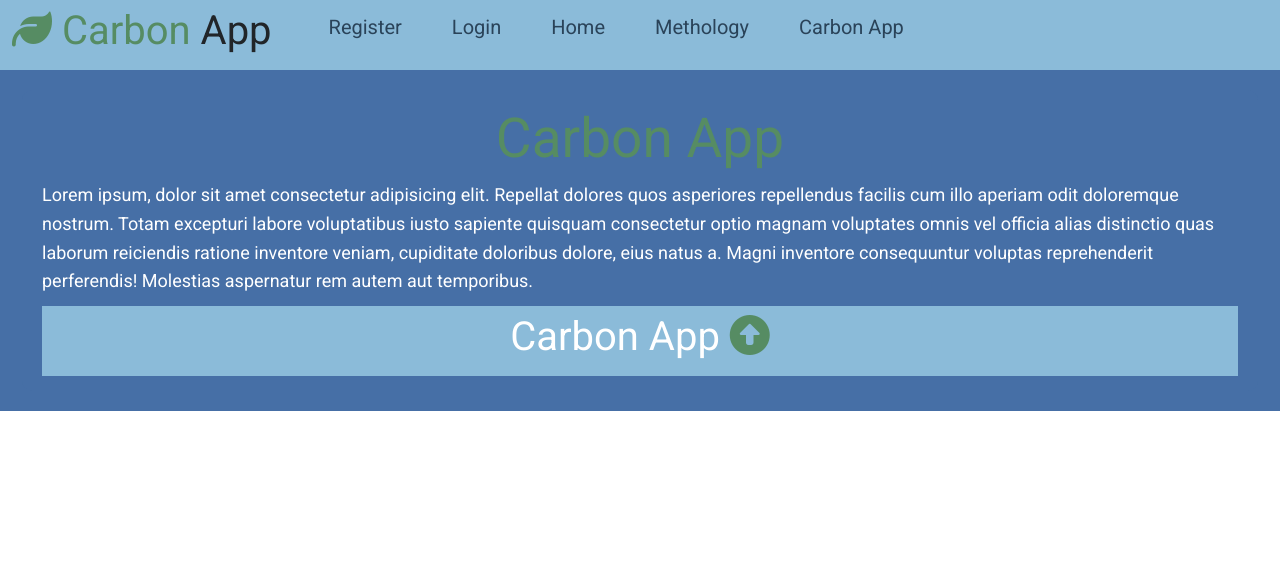
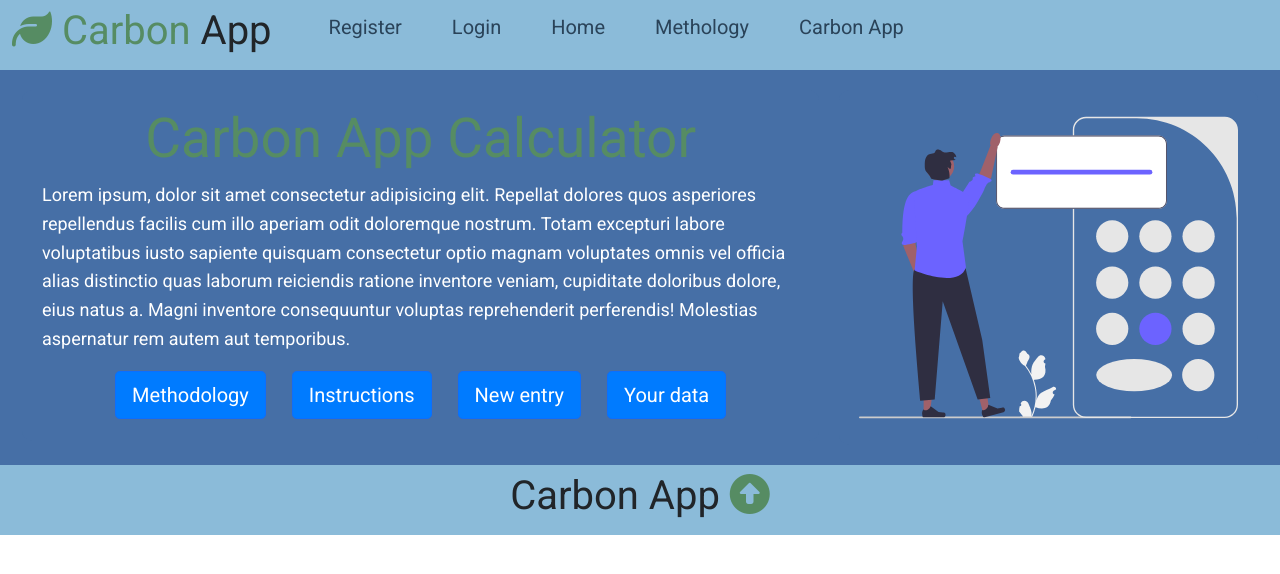
Before and after one commit to MartinAkselsen/AppMartin, a Flask app: page /carbon_app in a window 1280 px wide. Shown: the top 574 px of the page. Run offline with Flask 2, Linux system fonts and the light colour scheme; some libraries are stand-ins or nearby versions.

Commit message:
Update carbon_app.html

```diff
--- a/capp/templates/carbon_app.html
+++ b/capp/templates/carbon_app.html
@@ -1,18 +1,73 @@
 {% extends "layout.html" %}
 {% block content %}
 
-<section class="section_header_carbon_app">
-    <div class="container">
+    <!-- Header -->
+    <section class="section_header_carbon_app">
+        <div class="container">
 
-    </head>
+        <div class="header_carbon_app">
+            <div class="box">
+            <h1 style="font-size:55px;"><span class="text-logo"> Carbon App Calculator</span></h1>
+            <p style="text-align:left;">
+                Lorem ipsum, dolor sit amet consectetur adipisicing elit. Repellat dolores quos asperiores repellendus facilis cum illo aperiam odit doloremque nostrum. Totam excepturi labore voluptatibus iusto sapiente quisquam consectetur optio magnam voluptates omnis vel officia alias distinctio quas laborum reiciendis ratione inventore veniam, cupiditate doloribus dolore, eius natus a. Magni inventore consequuntur voluptas reprehenderit perferendis! Molestias aspernatur rem autem aut temporibus.
+            </p>
+            <div class="container_buttons_links_header_carbon_app">
+                <div class="btn">
+                    <a href="{{url_for('methodology.methodology_home')}}" class="btn btn-primary btn-lg mr-2", style="background-color:#007bff;">Methodology</a>
+                </div>
+                <div class="btn">
+                    <a href="#" class="btn btn-primary btn-lg mr-2", style="background-color:#007bff;", data-toggle="modal" data-target="#carbon_app_instructions">Instructions</a>
+                </div>
+                <div class="btn">
+                    <a href="{{url_for('carbon_app.new_entry')}}" class="btn btn-primary btn-lg mr-2", style="background-color:#007bff;">New entry</a>
+                </div>
+                <div class="btn">
+                    <a href="{{url_for('carbon_app.your_data')}}" class="btn btn-primary btn-lg mr-2", style="background-color:#007bff;">Your data</a>
+                </div>
+            </div>
+            <!-- Modal Instructions -->
+            <div class="modal fade" id="carbon_app_instructions" tabindex="-1" role="dialog" aria-labelledby="exampleModalLabel" aria-hidden="true">
+                <div class="modal-dialog" role="document">
+                <div class="modal-content">
 
+                    <div class="modal-header">
+                    <h5 class="modal-title", style="color:black; text-align: center;">Carbon App, instructions</h5>
+                    </div>
 
-      <div class="header_carbon_app">
-        <div class="box">
-          <h1 style="font-size:55px;"><span class="text-logo">Carbon App</span></h1>
-          <p style="text-align:left;">
-              Lorem ipsum, dolor sit amet consectetur adipisicing elit. Repellat dolores quos asperiores repellendus facilis cum illo aperiam odit doloremque nostrum. Totam excepturi labore voluptatibus iusto sapiente quisquam consectetur optio magnam voluptates omnis vel officia alias distinctio quas laborum reiciendis ratione inventore veniam, cupiditate doloribus dolore, eius natus a. Magni inventore consequuntur voluptas reprehenderit perferendis! Molestias aspernatur rem autem aut temporibus.
-          </p>
+                    <div class="modal-body", style="color:black">
+                    <p style="text-align: left;">
+                        Lorem ipsum dolor, sit amet consectetur adipisicing elit. Repudiandae ratione tempore id esse nobis molestias quasi explicabo possimus ea reprehenderit.
+                    </p>
+                    <ol style="text-align:left;">
+                        <li>
+                            Lorem ipsum dolor sit amet consectetur adipisicing elit. Sequi, sint.
+                        </li>
+                        <li>
+                            Lorem ipsum dolor sit amet consectetur adipisicing elit. Sequi, sint.
+                        </li>
+                    </ol>
+                    </div>
+
+                    <div class="modal-footer">
+                        <a href="{{url_for('carbon_app.new_entry')}}" class="btn btn-primary btn-lg mr-2", style="background-color:#007bff;">New entry</a>
+                        <button class="btn btn-secondary btn-lg mr-2", style="background-color:#6c757d;" data-dismiss="modal">Close</button>
+                    </div>
+
+                </div>
+                </div>
+            </div>
+            </div>
+            <div class="box">
+            <img
+                src="{{url_for('static', filename='icons/calculator.svg')}}"
+                width="325"
+                height="325"
+                alt=""/>
+            </div>
+        </div>
+
+        </div>
+    </section>
 
 
 {% endblock content %}
```
